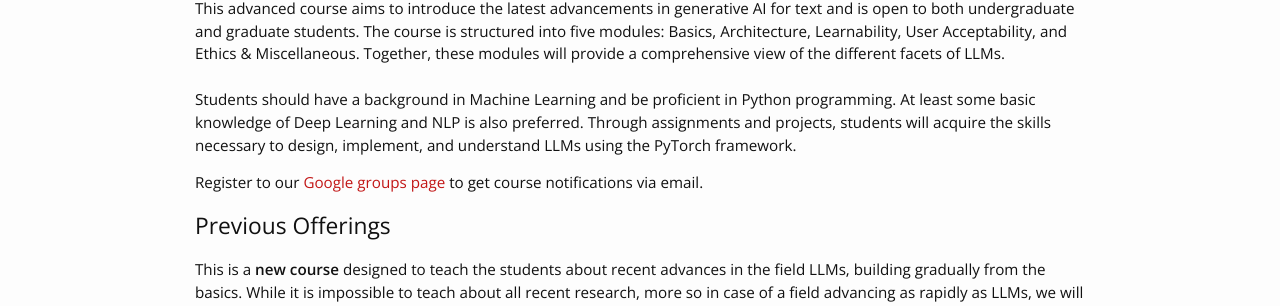
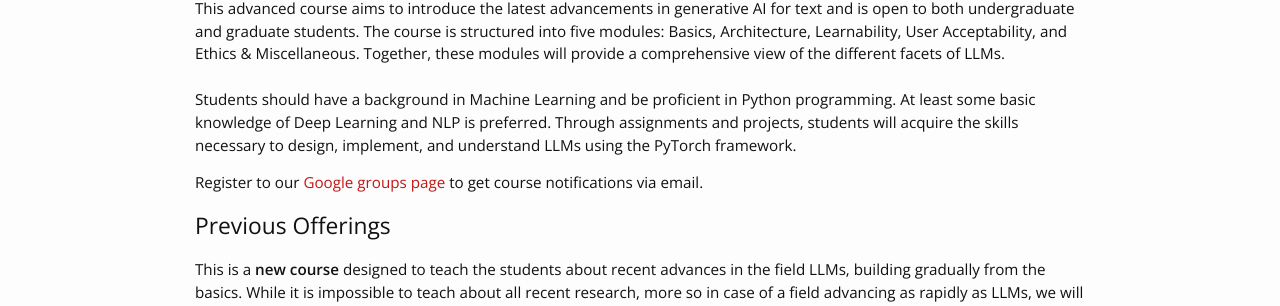
Before and after one commit to lcs2-iitd/ELL881-AIL821-2401, a Jekyll site: the page built from index.md, in a window 1280 px wide. Shown: the part 596-902 px from the top of the page. Built offline with Jekyll 4.4.1, drawn with Linux system fonts in a browser that asks for light colours; nearby versions of some CDN libraries.

Commit message:
Update _config.yml

```diff
--- a/_config.yml
+++ b/_config.yml
@@ -1,7 +1,7 @@
 # Site settings
 course_code: ELL881/AIL821
 course_name: "Large Language Models (LLMs): Introduction and Recent Advances"
-course_description: "The field of Natural Language Processing (NLP) has witnessed rapid progress in recent times, driven mainly by the design and development of Large Language Models (LLMs). With the increase in scale, LLMs exhibit various emergent properties, though there are conflicting opinions among researchers about these phenomena. Nonetheless, LLMs are proving to be useful and are becoming ubiquitous across numerous applications.<br/><br/>This advanced course aims to introduce the latest advancements in generative AI for text and is open to both undergraduate and graduate students. The course is structured into five modules: Basics, Architecture, Learnability, User Acceptability, and Ethics & Miscellaneous. Together, these modules will provide a comprehensive view of the different facets of LLMs.<br/><br/>Students should have a background in Machine Learning and be proficient in Python programming. At least some basic knowledge of Deep Learning and NLP is also preferred. Through assignments and projects, students will acquire the skills necessary to design, implement, and understand LLMs using the PyTorch framework."
+course_description: "The field of Natural Language Processing (NLP) has witnessed rapid progress in recent times, driven mainly by the design and development of Large Language Models (LLMs). With the increase in scale, LLMs exhibit various emergent properties, though there are conflicting opinions among researchers about these phenomena. Nonetheless, LLMs are proving to be useful and are becoming ubiquitous across numerous applications.<br/><br/>This advanced course aims to introduce the latest advancements in generative AI for text and is open to both undergraduate and graduate students. The course is structured into five modules: Basics, Architecture, Learnability, User Acceptability, and Ethics & Miscellaneous. Together, these modules will provide a comprehensive view of the different facets of LLMs.<br/><br/>Students should have a background in Machine Learning and be proficient in Python programming. At least some basic knowledge of Deep Learning and NLP is preferred. Through assignments and projects, students will acquire the skills necessary to design, implement, and understand LLMs using the PyTorch framework."
 course_semester: "Semester I, 2024-25"
 
 baseurl: "/ELL881-AIL821-2401" # the subpath of your site, e.g. /blog/
```
